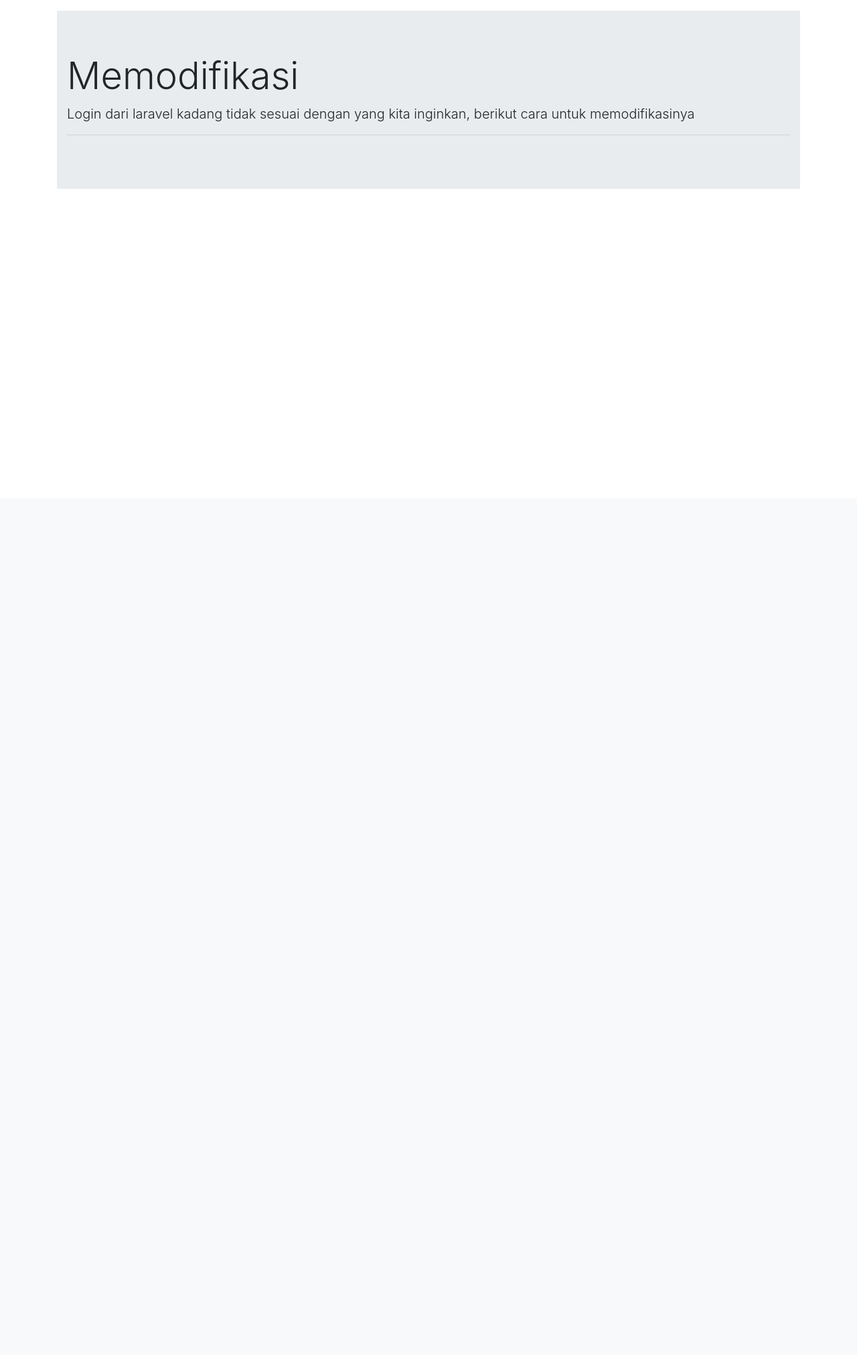
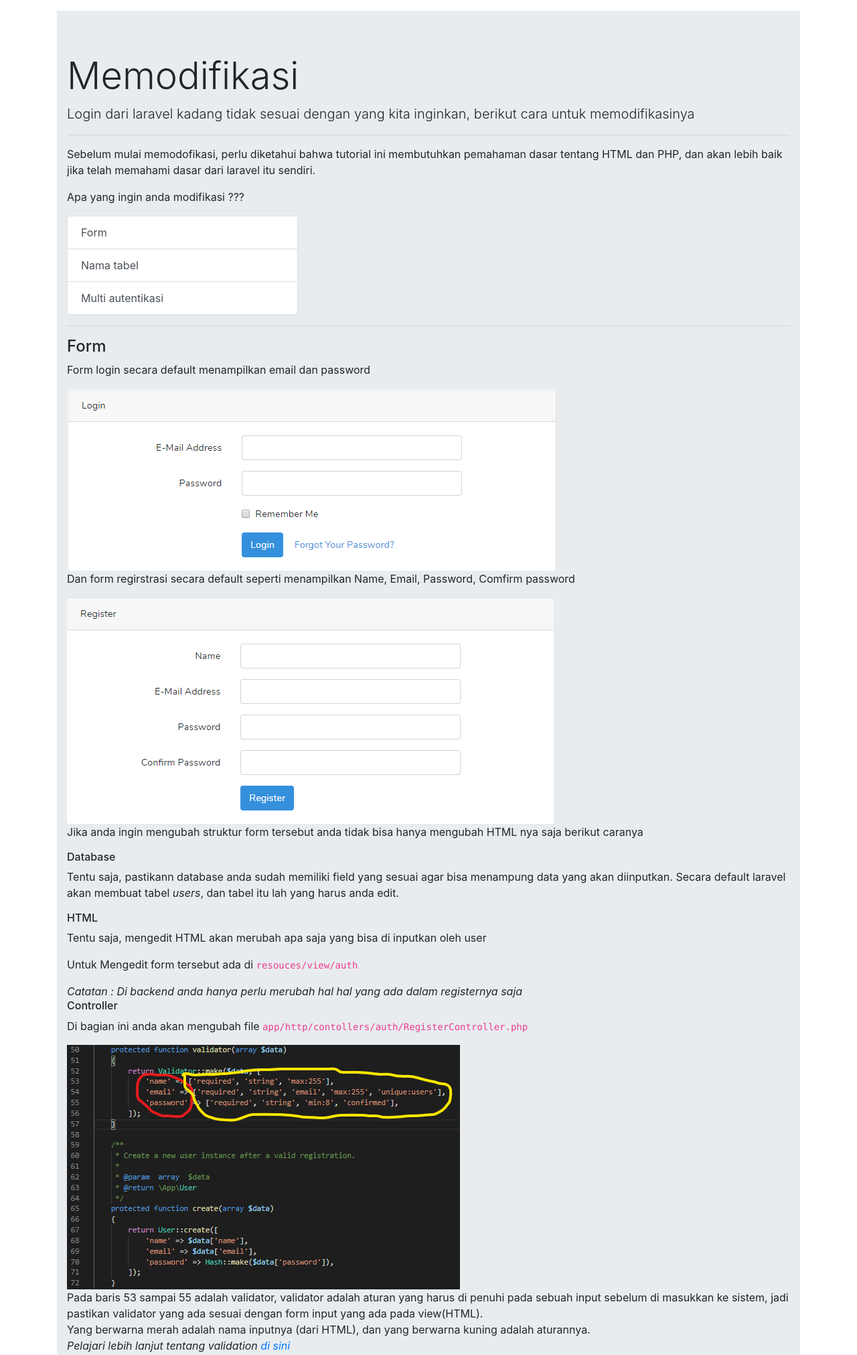
Before and after one commit to KNobHack/laravel-tutor, a PHP site: page /index.php?page=memodifikasi in a window 1280 px wide. Shown: the part 56-2079 px from the top of the page at 67% size. Before the commit the page ends 338 px from the top, so only its background shows below. Run offline with PHP 8.4, Linux system fonts and the light colour scheme; some libraries are stand-ins or nearby versions.

Commit message:
memodifikasi form. fix typo

```diff
--- a/membuat.php
+++ b/membuat.php
@@ -1,6 +1,6 @@
 <?php if (!isset($included)) header('Location:./') ?>
 <div class="jumbotron jumbotron-fluid">
-    <div class="container  text-justify">
+    <div class="container text-justify">
         <h1 class="display-4">Membuat</h1>
         <p class="lead">Setelah semua disiapkan, saatnya membuat login</p>
         <hr>
--- a/memodifikasi.php
+++ b/memodifikasi.php
@@ -1,8 +1,61 @@
 <?php if (!isset($included)) header('Location:./') ?>
 <div class="jumbotron jumbotron-fluid">
-    <div class="container">
+    <div class="container text-justufy">
         <h1 class="display-4">Memodifikasi</h1>
         <p class="lead">Login dari laravel kadang tidak sesuai dengan yang kita inginkan, berikut cara untuk memodifikasinya</p>
         <hr>
+        <p>Sebelum mulai memodofikasi, perlu diketahui bahwa tutorial ini membutuhkan pemahaman dasar tentang HTML dan PHP, dan akan lebih baik jika telah memahami dasar dari laravel itu sendiri.</p>
+        <p>Apa yang ingin anda modifikasi ???</p>
+        <div class="list-group col-xl-4 col-lg-5 col-md-12 col-sm-12">
+            <a href="#form" class="list-group-item list-group-item-action">Form</a>
+            <a href="#table" class="list-group-item list-group-item-action">Nama tabel</a>
+            <a href="#multiauth" class="list-group-item list-group-item-action">Multi autentikasi</a>
+        </div>
+        <hr>
+        <section id="form">
+            <h4>Form</h4>
+            <p>Form login secara default menampilkan email dan password</p>
+            <img src="img/form1.PNG" class="img-fluid">
+            <p>Dan form regirstrasi secara default seperti menampilkan Name, Email, Password, Comfirm password</p>
+            <img src="img/form2.PNG" class="img-fluid">
+            <p>Jika anda ingin mengubah struktur form tersebut anda tidak bisa hanya mengubah HTML nya saja berikut caranya</p>
+            <h6>Database</h6>
+            <p>Tentu saja, pastikann database anda sudah memiliki field yang sesuai agar bisa menampung data yang akan diinputkan. Secara default laravel akan membuat tabel <i>users</i>, dan tabel itu lah yang harus anda edit.</p>
+            <h6>HTML</h6>
+            <p>Tentu saja, mengedit HTML akan merubah apa saja yang bisa di inputkan oleh user</p>
+            <p>Untuk Mengedit form tersebut ada di <code>resouces/view/auth</code></p>
+            <i>Catatan : Di backend anda hanya perlu merubah hal hal yang ada dalam registernya saja</i>
+            <h6>Controller</h6>
+            <p>Di bagian ini anda akan mengubah file <code>app/http/contollers/auth/RegisterController.php</code></p>
+            <img src="img/form3.PNG" class="img-fluid">
+            <p>
+                Pada baris 53 sampai 55 adalah validator, validator adalah aturan yang harus di penuhi pada sebuah input sebelum di masukkan ke sistem, jadi pastikan validator yang ada sesuai dengan form input yang ada pada view(HTML).<br>
+                Yang berwarna merah adalah nama inputnya (dari HTML), dan yang berwarna kuning adalah aturannya.<br>
+                <i>Pelajari lebih lanjut tentang validation <a href="https://laravel.com/docs/7.x/validation" target="_blank">di sini</a></i>
+            </p>
+            <p>Pada baris 68 sampai 70 adalah data yang akan di masukkan pada database, dan di sebelah kanan adalah data yang akan di masukkan ke dalam field tersebut</p>
+            <h6>Model</h6>
+            <p>Di bagian ini anda akan mengubah file <code>app/User.php</code></p>
+            <img src="img/form4.PNG" class="img-fluid">
+            <p>Lihat gambar di atas, yang perlu anda ubah hanyalah baris 19, ubahlah berdasarkan apa yang anda ubah pada bagian bagian sebelumnya</p>
+            <h6>Email (opsional)</h6>
+            <p>
+                Mungkin beberapa orang ingin mengubah kolom email menjadi kolom lain, misalnya username atau no_induk.<br>
+                Untuk melakukaknnya anda harus menambahkan method baru bernama username pada class LoginController, dan method tersebut langsung mengembalikan string berisi field yang ingin anda jadikan sebagai pengganti email
+            </p>
+            <i>Contoh :</i><br>
+            <img src="img/form5.PNG" class="img-fluid">
+        </section>
+        <hr>
+        <section id="table">
+            <h4>Nama tabel</h4>
+            <p>Secara default nama tabel untuk login pada database adalah users, bagaimana jika kita ingin mengubah nama tabel menjadi siswa?.</p>
+            <i>Coming Soon ...</i>
+        </section>
+        <hr>
+        <section id="multiauth">
+            <h4>Multi autentikasi</h4>
+            <i>Coming Soon ...</i>
+        </section>
     </div>
 </div>
--- a/persiapan.php
+++ b/persiapan.php
@@ -43,7 +43,7 @@
             <p>Di sana anda harus menyertakan path file PHP yang baru saja kita install. Dalam kasus saat ini path php kita ada pada XAMPP yang ada di <code>php/php.exe</code></p>
             <p>Setelah itu click next terus sampai proses instalasi dimulai, lalu tunggu proses instalasi sampai selesai</p>
             <h6>Pengecekan</h6>
-            <p>Untuk mengecek berhasil atau tidak nya instalasi composer anda harus membuka Command Prompt dan ketikkan <code>composer</code> lalu tekan enter</p>
+            <p>Untuk mengecek berhasil atau tidak nya instalasi composer, anda harus membuka Command Prompt dan ketikkan <code>composer</code> lalu tekan enter</p>
             <p>Jika tampil seperti gambar berikut, maka instalasi telah berhasil</p>
             <img src="img/composer2.PNG" class="img-fluid">
         </section>
```
Also changed, not shown: img/form1.PNG (added), img/form2.PNG (added), img/form3.png (added), img/form4.png (added), img/form5.png (added).
